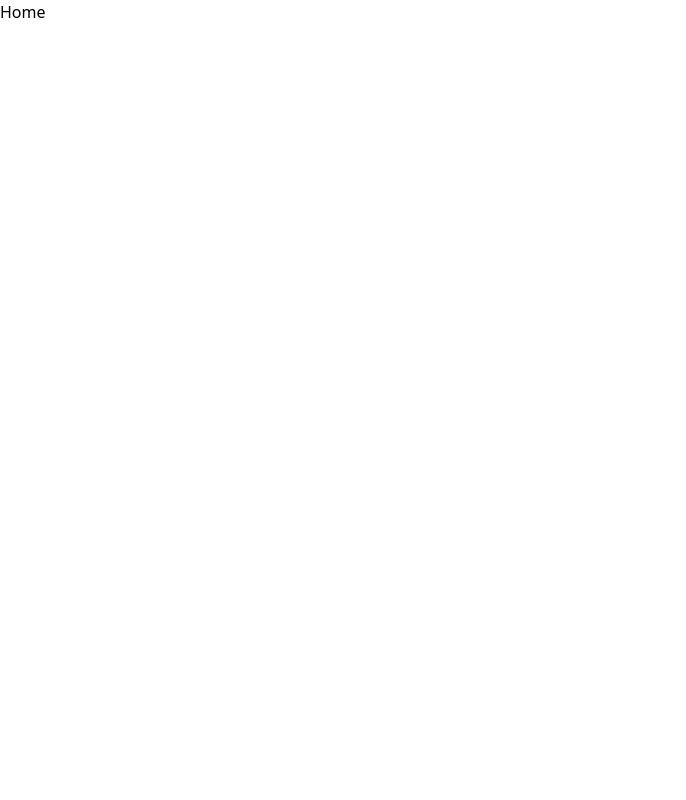
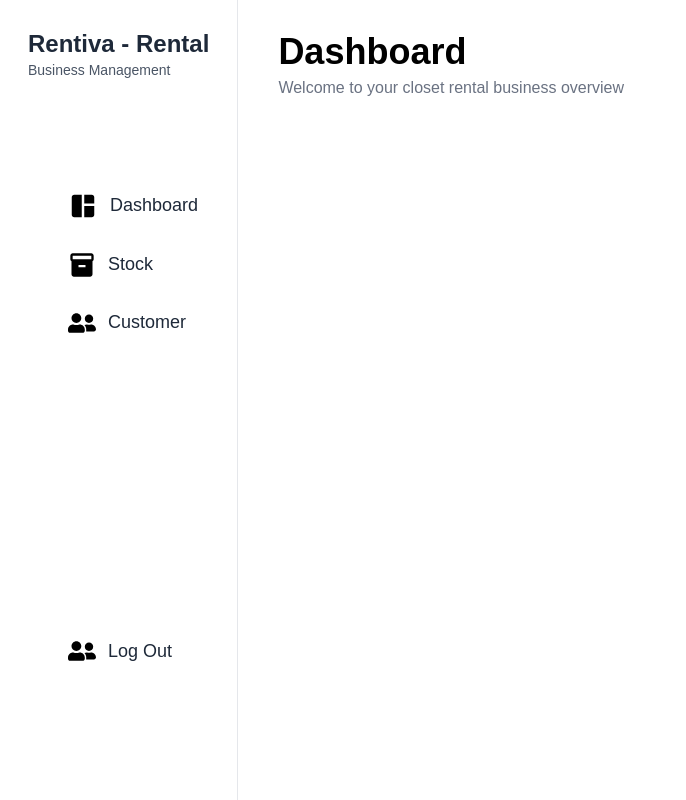
Before and after one commit to IamAshrafee/Closet-Rental-Business-Management-Software, a React (Vite) app: page / in a window 1280 px wide. Shown: the whole page, without its empty margins (0-686 px from the left). Built offline with nearby package versions, Linux system fonts and the light colour scheme.

Commit message:
Sidebar finished

```diff
--- a/src/index.css
+++ b/src/index.css
@@ -1 +1,7 @@
 @import "tailwindcss";
+
+@import url(https://fonts.googleapis.com/css?family=Poppins:100,100italic,200,200italic,300,300italic,regular,italic,500,500italic,600,600italic,700,700italic,800,800italic,900,900italic);
+
+@theme{
+    --font-poppins: "Poppins", sans-serif;
+}
--- /dev/null
+++ b/src/layout/Sidebar.jsx
@@ -0,0 +1,45 @@
+import { FaUserFriends } from "react-icons/fa";
+import { MdInventory } from "react-icons/md";
+import { MdOutlineInventory2 } from "react-icons/md";
+import { MdSpaceDashboard } from "react-icons/md";
+import React from "react";
+
+const Sidebar = ({ children }) => {
+  return (
+    <div className="flex flex-row gap-10">
+      <div className="h-[100dvh] pl-7 py-7 border-r border-r-gray-200 flex flex-col justify-start">
+        <div className="flex-1 flex flex-col pr-7">
+          <p className="font-poppins text-2xl font-bold text-gray-800">
+            Rentiva - Rental
+          </p>
+          <p className="font-poppins text-[14px] text-gray-600">
+            Business Management
+          </p>
+        </div>
+        <div className="flex-3 flex flex-col gap-0.5 items-center ">
+          <div className="flex flex-row gap-3 items-center pl-10 hover:bg-gray-100 rounded-l-2xl w-full py-3.5 cursor-pointer">
+            <MdSpaceDashboard size={30} className="" />
+            <p className="font-poppins text-[18px] text-gray-800">Dashboard</p>
+          </div>
+          <div className="flex flex-row gap-3 items-center pl-10 hover:bg-gray-100 rounded-l-2xl w-full py-3.5 cursor-pointer">
+            <MdInventory size={28} className="" />
+            <p className="font-poppins text-[18px] text-gray-800">Stock</p>
+          </div>
+          <div className="flex flex-row gap-3 items-center pl-10 hover:bg-gray-100 rounded-l-2xl w-full py-3.5 cursor-pointer">
+            <FaUserFriends size={28} className="" />
+            <p className="font-poppins text-[18px] text-gray-800">Customer</p>
+          </div>
+        </div>
+        <div className="flex-1">
+          <div className="flex flex-row gap-3 items-center pl-10 hover:bg-gray-100 rounded-l-2xl w-full py-3.5 cursor-pointer">
+            <FaUserFriends size={28} className="" />
+            <p className="font-poppins text-[18px] text-gray-800">Log Out</p>
+          </div>
+        </div>
+      </div>
+      <div>{children}</div>
+    </div>
+  );
+};
+
+export default Sidebar;
--- a/src/pages/Home.jsx
+++ b/src/pages/Home.jsx
@@ -1,9 +1,23 @@
-import React from 'react'
+import React from "react";
+import Sidebar from "../layout/Sidebar";
 
 const Home = () => {
   return (
-    <div>Home</div>
-  )
-}
+    <div>
+      <Sidebar>
+        <div className="mt-7 flex flex-col">
+          <div className="flex flex-col">
+            <p className="text-4xl font-bold font-poppins leading-12">
+              Dashboard
+            </p>
+            <p className="font-poppins text-gray-500">
+              Welcome to your closet rental business overview
+            </p>
+          </div>
+        </div>
+      </Sidebar>
+    </div>
+  );
+};
 
-export default Home
+export default Home;
```
Also changed, not shown: 1 other file (tests, documents, lock files or other folders).
